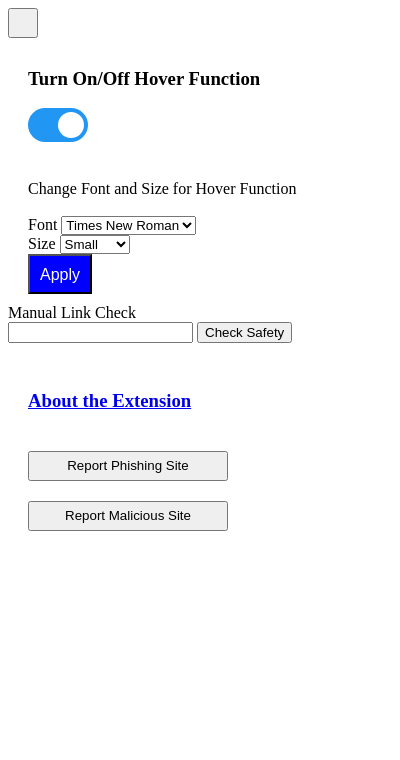
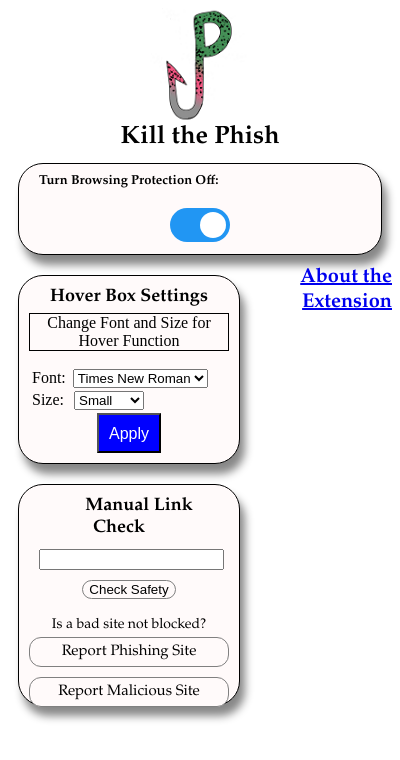
Before and after one commit to landryb02/SeniorDesign40X, a browser extension: page CapstoneProject/popup.html in a window 400 px wide. Drawn offline with Linux system fonts and the light colour scheme.

Commit message:
Drop Down menu graphics update
Made the drop down menu look a lot better.

```diff
--- a/CapstoneProject/popup.html
+++ b/CapstoneProject/popup.html
@@ -15,6 +15,7 @@
 		display: inline-block;
 		width: 60px;
 		height: 34px;
+
 	}
 
 	.switch input {
@@ -85,29 +86,72 @@
 		cursor: pointer;
 	}
 
+	.boxes1{
+		float:left;
+		background-color: Snow;
+		padding:10px;
+		width:200px;
+		margin: 10px;
+		border-radius: 25px;
+		border: 1px solid black;
+		box-shadow:5px 10px 8px #888888;
+	}
+
+	.boxes2{
+		float:left;
+		background-color: Snow;
+		padding:10px;
+		height:200px;
+		width:200px;
+		margin: 10px 10px 20px 10px;
+		border-radius: 25px;
+		border: 1px solid black;
+		box-shadow:5px 10px 8px #888888;
+	}
+
+	.boxes3{
+		border: 1px solid black;
+		border-radius: 25px;
+		margin: 10px;
+		padding:10px;
+		background-color: Snow;
+		box-shadow:5px 10px 8px #888888;
+		height: 70px;
+	}
+
 </style>
 </head>
-<body>
-<button id="changeColor"></button>
+<body style = "width=340px;">
 
-<div style="padding: 10px 20px 10px 20px;">
-<h3>Turn On/Off Hover Function</h3>
+<div>
+<img style="display:block; margin-left:auto; margin-right:auto; width:30%" src="/images/Logo128.png" alt = "logo">
+</div>
 
+<div style="font-family: Garamond; font-size:25px;text-align:center;"><b>Kill the Phish</b>
+
+</div>
+
+<div class= "boxes3" style="padding: 10px 20px 10px 20px;">
+	<div style= "font-family: Garamond; font-size:13px;"><b>Turn Browsing Protection Off:</b></div>
+	<br>
+	<div style= "position: absolute; left:50%; transform: translate(-50%,0%);">
 		<label class="switch" id="checkbox">
 			<input type="checkbox" checked>
 			<span class="slider round"></span>
 		</label>
 	</div>
-<br>
+</div>
 
-
-<div style="padding: 10px 20px 10px 20px;">
-<div id="output-text">
+<div>
+	<div class="boxes1">
+		<div>
+			<div style="font-family: Garamond; font-size:18px; text-align:center; margin-bottom:5px;"><b>Hover Box Settings</b> </div>
+			<div id="output-text" style="border: 1px solid Black; text-align:center;">
 			Change Font and Size for Hover Function
 			</div><br>
 
-<label for="input-font">
-Font
+			<label for="input-font"style = "margin:3px;">
+			Font:
 			</label>
 
 			<select id="input-font" class="input" size="1">
@@ -120,43 +164,46 @@ Font
 					<option value="cursive">Cursive</option>
 			</select>
 			<br>
-<label for="input-size">
-  Size
+			<label for="input-size" style = "margin:3px;">
+			Size:
 			</label>
 
-<select id="input-size" class="input" size="1">
+			<select id="input-size" class="input" size="1"style = "margin:3px;">
 				<option value='12'>Small</option>
 				<option value='16'>Medium</option>
 				<option value='20'>Large</option>
 			</select>
 
 			<br>
-<button id="applybtn" class= "button apply">Apply</button>
+			<button id="applybtn" class= "button apply" style="margin-bottom=10px; margin:0px auto; display:block;">Apply</button>
+		</div>
 
 	</div>
-
-<!--Test functionality for search box and input-->
-<div id="linkCheck">
-    <label for="linkCheck">Manual Link Check</label>
+	<div class="boxes2">
+		<div id="linkCheck"style="text-align:center;">
+			<label for="linkCheck" style="font-family: Garamond; font-size:18px;margin:20px; text-align:center"><b>Manual Link Check</b></label>
 			<br>
-    <input type="text" id="manualLink"/>
-    <input type="button" id="linkcheckbtn" value="Check Safety"/>
+			<input type="text" id="manualLink" style= "margin:10px;"/>
+			<input type="button" id="linkcheckbtn" value="Check Safety"style="margin:0px auto; display:block;border-radius:12px; background-color:snow; border: 1px solid Gray;"/>
 		</div>
 		<br>
+		<div style="font-family: Garamond;text-align:center;font-size:14px;padding-bottom:3px;">Is a bad site not blocked?</div>
 
-<div style="padding: 10px 20px 10px 20px;">
-<h3><a href="aboutPage/DescriptionPage.htm">About the Extension</a></h3>
-</div>
-
-<div style="padding: 10px 20px 10px 20px;">
-<button id= "reportPhish_btn" style = "height: 25 px; width: 200px">Report Phishing Site</button>
+	<div style="padding: 0px 0px 10px 0px;">
+	<button id= "reportPhish_btn" style = "font-family: Garamond; font-size:15px; height: 25 px; width: 200px; border-radius:12px; background-color:snow; border: 1px solid Gray;">Report Phishing Site</button>
 	</div>
 
 
-<div style="padding: 10px 20px 10px 20px;">
-<button id= "reportMal_btn" style = "height: 25 px; width: 200px">Report Malicious Site</button>
+	<div style="padding: 0px 0px 10px 0px;">
+	<button id= "reportMal_btn" style = "font-family: Garamond;font-size:15px; height: 25 px; width: 200px; border-radius:12px; background-color:snow; border: 1px solid Gray;">Report Malicious Site</button>
+	</div>
 	</div>
 
+	<div style="font-family: Garamond;text-align:right;font-size:20px;">
+	<a href="aboutPage/DescriptionPage.htm"><b>About the Extension</b></a>
+	</div>
+
+</div>
 <script src="popup.js"></script>
 </body>
 </html>
--- a/CapstoneProject/popup.js
+++ b/CapstoneProject/popup.js
@@ -3,19 +3,19 @@ let changeColor = document.getElementById('changeColor');
 document.addEventListener('DOMContentLoaded', documentEvents  , false);
 var checkbox = document.querySelector('input[type="checkbox"]');
 
-chrome.storage.sync.get('color', function(data) {
-  changeColor.style.backgroundColor = data.color;
-  changeColor.setAttribute('value', data.color);
-});
+//chrome.storage.sync.get('color', function(data) {
+//  changeColor.style.backgroundColor = data.color;
+//  changeColor.setAttribute('value', data.color);
+//});
 
-changeColor.onclick = function(element) {
-  let color = element.target.value;
-  chrome.tabs.query({active: true, currentWindow: true}, function(tabs) {
-    chrome.tabs.executeScript(
-        tabs[0].id,
-        {code: 'document.body.style.backgroundColor = "' + color + '";'});
-  });
-};
+//changeColor.onclick = function(element) {
+//  let color = element.target.value;
+//  chrome.tabs.query({active: true, currentWindow: true}, function(tabs) {
+//    chrome.tabs.executeScript(
+//        tabs[0].id,
+//        {code: 'document.body.style.backgroundColor = "' + color + '";'});
+//  });
+//};
 
 //Test functionality for search field and "go button"
 function myAction(input) {
```
Lines whose indentation alone changed are shown as unchanged.
